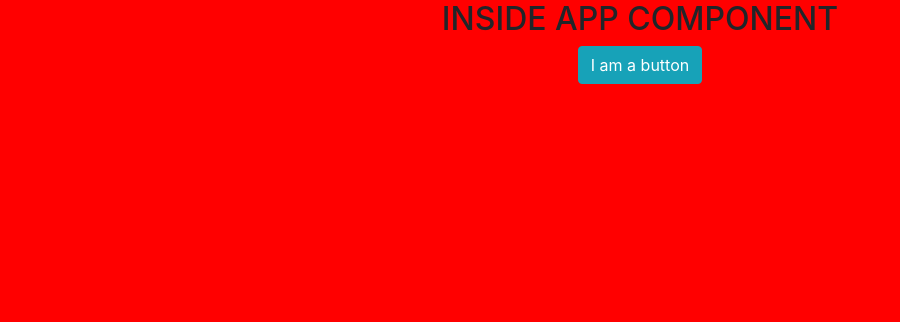
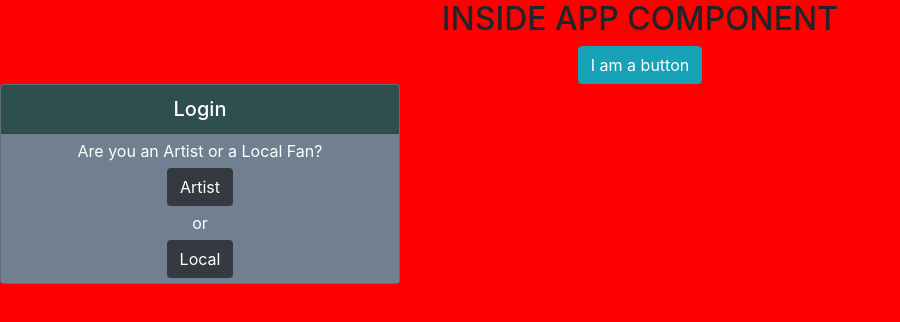
Before and after one commit to ZacCrumpton/backedn_capstone, a React (Create React App) app in the folder localbuzz_backendcapstoneui/backendcapstone/: page / in a window 1280 px wide. Shown: the top 322 px of the page, without its empty margins (0-900 px from the left). Built offline with nearby package versions, Linux system fonts and the light colour scheme.

Commit message:
wip login basic div component with button

```diff
--- a/localbuzz_backendcapstoneui/backendcapstone/src/App/App.js
+++ b/localbuzz_backendcapstoneui/backendcapstone/src/App/App.js
@@ -1,5 +1,6 @@
 import React from 'react';
 import './App.scss';
+import Login from '../Pages/Login/Login';
 
 class App extends React.Component {
   render() {
@@ -7,6 +8,7 @@ class App extends React.Component {
       <div className="App">
         <h2>INSIDE APP COMPONENT</h2>
         <button className="btn btn-info">I am a button</button>
+        <Login></Login>
       </div>
     );
   }
--- /dev/null
+++ b/localbuzz_backendcapstoneui/backendcapstone/src/Pages/ArtistHome/ArtistHome.scss
@@ -0,0 +1,3 @@
+body {
+    display: block;
+}
--- /dev/null
+++ b/localbuzz_backendcapstoneui/backendcapstone/src/Pages/Login/Login.js
@@ -0,0 +1,24 @@
+import React from 'react';
+import './Login.scss';
+
+class Login extends React.Component {
+  render() {
+    return (
+            <div>
+                <div id="LoginContainer" className="card">
+                    <h5 className="card-header logHeader">Login</h5>
+                    Are you an Artist or a Local Fan?
+                    <button className="bg-dark btn loginBtn">
+                        Artist
+                    </button>
+                    or
+                    <button className="bg-dark btn loginBtn">
+                        Local
+                    </button>
+                </div>
+            </div>
+    );
+  }
+}
+
+export default Login;
--- /dev/null
+++ b/localbuzz_backendcapstoneui/backendcapstone/src/Pages/Login/Login.scss
@@ -0,0 +1,18 @@
+#LoginContainer {
+    display: flex;
+    align-items: center;
+    max-width: 400px;
+    background-color: slategray;
+    color: white;
+}
+
+.logHeader{
+    width: 100%;
+    background-color: darkslategrey !important;
+    margin-bottom: 5px;
+}
+
+.loginBtn{
+    margin: 5px;
+    color: white;
+}
--- /dev/null
+++ b/localbuzz_backendcapstoneui/backendcapstone/src/Pages/UserHome/UserHome.scss
@@ -0,0 +1,3 @@
+body{
+    background-color: slategray;
+}
--- a/localbuzz_backendcapstoneui/backendcapstone/src/index.js
+++ b/localbuzz_backendcapstoneui/backendcapstone/src/index.js
@@ -2,7 +2,6 @@ import React from 'react';
 import ReactDOM from 'react-dom';
 import './styles/index.scss';
 import App from './App/App';
-import reportWebVitals from './reportWebVitals';
 
 ReactDOM.render(
   <React.StrictMode>
@@ -10,8 +9,3 @@ ReactDOM.render(
   </React.StrictMode>,
   document.getElementById('root'),
 );
-
-// If you want to start measuring performance in your app, pass a function
-// to log results (for example: reportWebVitals(console.log))
-// or send to an analytics endpoint. Learn more: https://bit.ly/CRA-vitals
-reportWebVitals();
--- a/localbuzz_backendcapstoneui/backendcapstone/src/reportWebVitals.js
+++ /dev/null
@@ -1,13 +0,0 @@
-const reportWebVitals = onPerfEntry => {
-  if (onPerfEntry && onPerfEntry instanceof Function) {
-    import('web-vitals').then(({ getCLS, getFID, getFCP, getLCP, getTTFB }) => {
-      getCLS(onPerfEntry);
-      getFID(onPerfEntry);
-      getFCP(onPerfEntry);
-      getLCP(onPerfEntry);
-      getTTFB(onPerfEntry);
-    });
-  }
-};
-
-export default reportWebVitals;
```
Also changed, not shown: localbuzz_backendcapstoneui/backendcapstone/src/Pages/ArtistHome/ArtistHome.js (added, +14 -0 lines), localbuzz_backendcapstoneui/backendcapstone/src/Pages/UserHome/UserHome.js (added, +14 -0 lines).
